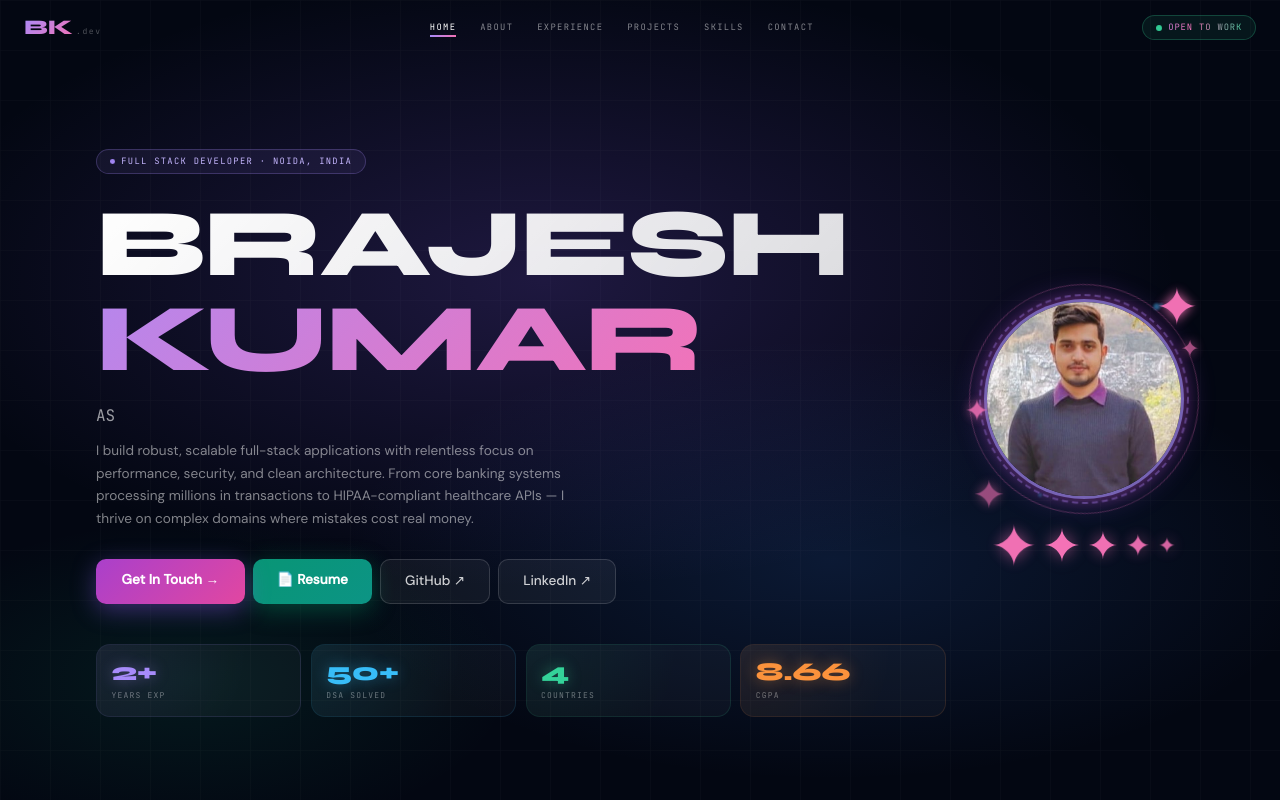
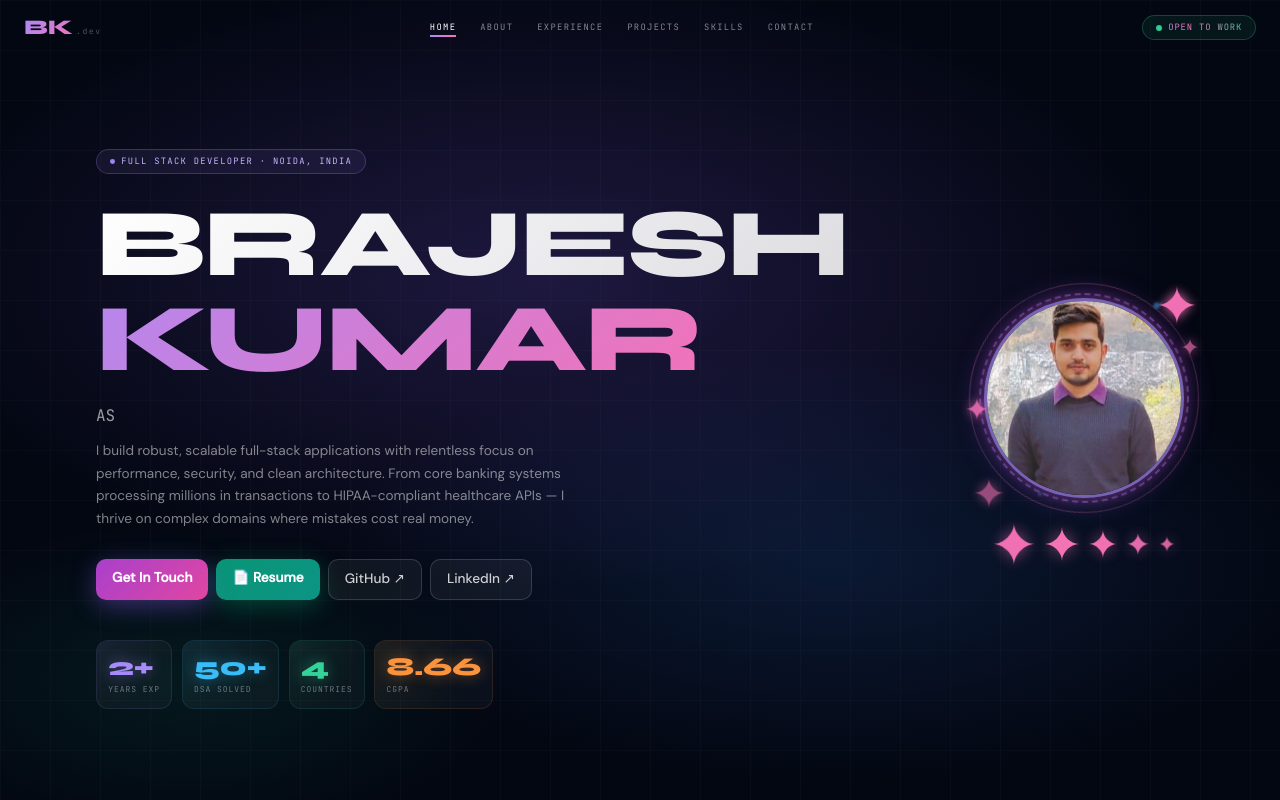
Before and after one commit to OUT6578/BrijeshKumarPortfolio, a React (Vite) app: page / in a window 1280 px wide. Shown: the top 800 px of the page. Built offline with nearby package versions, Linux system fonts and the light colour scheme.

Commit message:
Changes Done

```diff
--- a/src/App.tsx
+++ b/src/App.tsx
@@ -1754,56 +1754,56 @@ function Hero() {
             {DATA.about}
           </p>
 
-          <div style={{ display: "flex", gap: "0.5rem", flexWrap: "wrap", marginBottom: "2.5rem", animation: "fadeUp .7s 1.4s cubic-bezier(.16,1,.3,1) both" }}>
+          <div style={{ display: "flex", gap: "0.5rem", flexWrap: "wrap", marginBottom: "2.5rem", animation: "fadeUp .7s 1.4s cubic-bezier(.16,1,.3,1) both", justifyContent: "flex-start" }}>
             <a href={`mailto:${DATA.email}`} className="btn-ripple" style={{
-              display: "inline-block", padding: ".7rem 1.6rem", borderRadius: 10,
+              display: "inline-block", padding: ".6rem 1rem", borderRadius: 10,
               background: "linear-gradient(135deg,#7c3aed,#ec4899)",
               backgroundSize: "200% 200%", animation: "gradShift 4s ease infinite",
-              color: "#fff", fontWeight: 600, fontSize: ".85rem", textDecoration: "none",
-              boxShadow: "0 6px 24px rgba(139,92,246,.4)", transition: "transform .25s, box-shadow .25s",
+              color: "#fff", fontWeight: 600, fontSize: "clamp(.7rem, 2vw, .85rem)", textDecoration: "none",
+              boxShadow: "0 6px 24px rgba(139,92,246,.4)", transition: "transform .25s, box-shadow .25s", whiteSpace: "nowrap",
             }}
               onMouseEnter={e => { e.currentTarget.style.transform = "translateY(-2px)"; e.currentTarget.style.boxShadow = "0 10px 32px rgba(139,92,246,.5)"; }}
               onMouseLeave={e => { e.currentTarget.style.transform = "none"; e.currentTarget.style.boxShadow = "0 6px 24px rgba(139,92,246,.4)"; }}>
-              Get In Touch →
+              Get In Touch
             </a>
             <a href="/DotNet__FullStackDeveloper.pdf" download="Brajesh_Kumar_Resume.pdf" style={{
-              display: "inline-block", padding: ".7rem 1.5rem", borderRadius: 10,
+              display: "inline-block", padding: ".6rem 1rem", borderRadius: 10,
               background: "linear-gradient(135deg,#059669,#0d9488)",
               backgroundSize: "200% 200%", animation: "gradShift 4s ease infinite",
-              color: "#fff", fontWeight: 600, fontSize: ".85rem", textDecoration: "none",
-              boxShadow: "0 6px 24px rgba(5,150,105,.4)", transition: "transform .25s, box-shadow .25s",
+              color: "#fff", fontWeight: 600, fontSize: "clamp(.7rem, 2vw, .85rem)", textDecoration: "none",
+              boxShadow: "0 6px 24px rgba(5,150,105,.4)", transition: "transform .25s, box-shadow .25s", whiteSpace: "nowrap",
             }}
               onMouseEnter={e => { e.currentTarget.style.transform = "translateY(-2px)"; e.currentTarget.style.boxShadow = "0 10px 32px rgba(5,150,105,.5)"; }}
               onMouseLeave={e => { e.currentTarget.style.transform = "none"; e.currentTarget.style.boxShadow = "0 6px 24px rgba(5,150,105,.4)"; }}>
               📄 Resume
             </a>
-            {[["GitHub ↗", DATA.links.github], ["LinkedIn ↗", DATA.links.linkedin]].map(([label, href]) => (
+            {[["GitHub", DATA.links.github], ["LinkedIn", DATA.links.linkedin]].map(([label, href]) => (
               <a key={label} href={href} target="_blank" rel="noreferrer" style={{
-                display: "inline-block", padding: ".7rem 1.5rem", borderRadius: 10,
+                display: "inline-block", padding: ".6rem 1rem", borderRadius: 10,
                 background: "rgba(255,255,255,.05)", border: "1px solid rgba(255,255,255,.15)",
-                color: "rgba(255,255,255,.8)", fontWeight: 500, fontSize: ".85rem", textDecoration: "none", transition: "all .25s",
+                color: "rgba(255,255,255,.8)", fontWeight: 500, fontSize: "clamp(.7rem, 2vw, .85rem)", textDecoration: "none", transition: "all .25s", whiteSpace: "nowrap",
               }}
                 onMouseEnter={e => { e.currentTarget.style.background = "rgba(255,255,255,.1)"; e.currentTarget.style.borderColor = "rgba(255,255,255,.3)"; }}
                 onMouseLeave={e => { e.currentTarget.style.background = "rgba(255,255,255,.05)"; e.currentTarget.style.borderColor = "rgba(255,255,255,.15)"; }}>
-                {label}
+                {label} ↗
               </a>
             ))}
           </div>
 
-          <div style={{ display: "grid", gridTemplateColumns: "repeat(auto-fit,minmax(80px,1fr))", gap: "0.6rem", maxWidth: "100%", animation: "fadeUp .7s 1.6s cubic-bezier(.16,1,.3,1) both" }}>
+          <div style={{ display: "flex", gap: "0.6rem", flexWrap: "nowrap", maxWidth: "100%", animation: "fadeUp .7s 1.6s cubic-bezier(.16,1,.3,1) both", overflowX: "auto", paddingBottom: "0.5rem", scrollBehavior: "smooth" }}>
             {DATA.stats.map((s, i) => {
               const [val, ref] = useCounter(s.value, s.value % 1 !== 0 ? 2 : 0);
               return (
                 <div key={i} ref={ref as any} className="card-lift" style={{
-                  padding: "0.9rem", borderRadius: 14,
+                  padding: "0.8rem 0.7rem", borderRadius: 12,
                   background: "rgba(255,255,255,.03)", border: `1px solid ${s.color}22`,
-                  position: "relative", overflow: "hidden",
+                  position: "relative", overflow: "hidden", minWidth: "70px", flex: "0 0 auto",
                 }}>
                   <div style={{ position: "absolute", inset: 0, background: `radial-gradient(circle at 0% 0%, ${s.color}15, transparent 70%)` }} />
-                  <div className="syne" style={{ fontSize: "1.6rem", fontWeight: 800, color: s.color, textShadow: `0 0 15px ${s.glow}`, lineHeight: 1 }}>
+                  <div className="syne" style={{ fontSize: "clamp(1.2rem, 2.5vw, 1.6rem)", fontWeight: 800, color: s.color, textShadow: `0 0 15px ${s.glow}`, lineHeight: 1 }}>
                     {val}{s.suffix}
                   </div>
-                  <div className="mono" style={{ fontSize: ".5rem", letterSpacing: ".15em", color: "rgba(255,255,255,.4)", textTransform: "uppercase", marginTop: ".3rem" }}>{s.label}</div>
+                  <div className="mono" style={{ fontSize: "clamp(.45rem, 1.5vw, .5rem)", letterSpacing: ".12em", color: "rgba(255,255,255,.4)", textTransform: "uppercase", marginTop: ".2rem" }}>{s.label}</div>
                 </div>
               );
             })}
```
